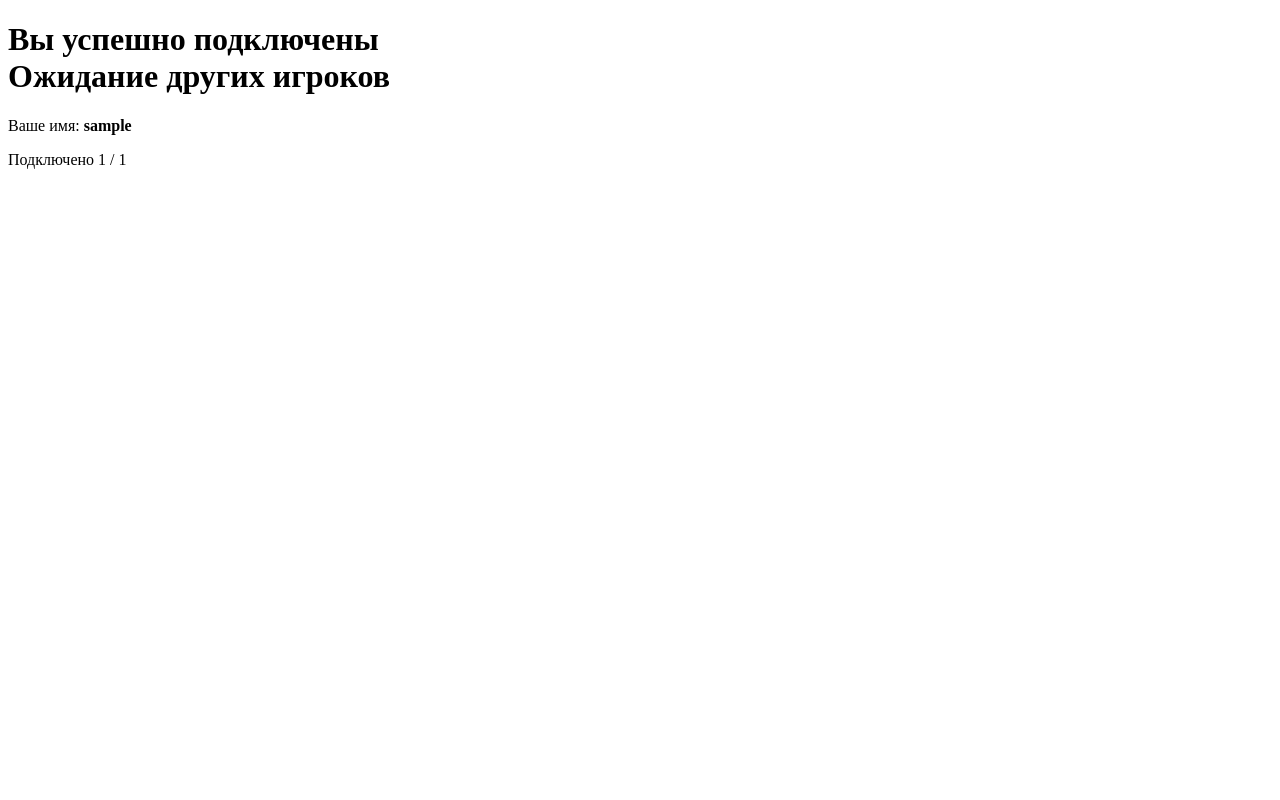
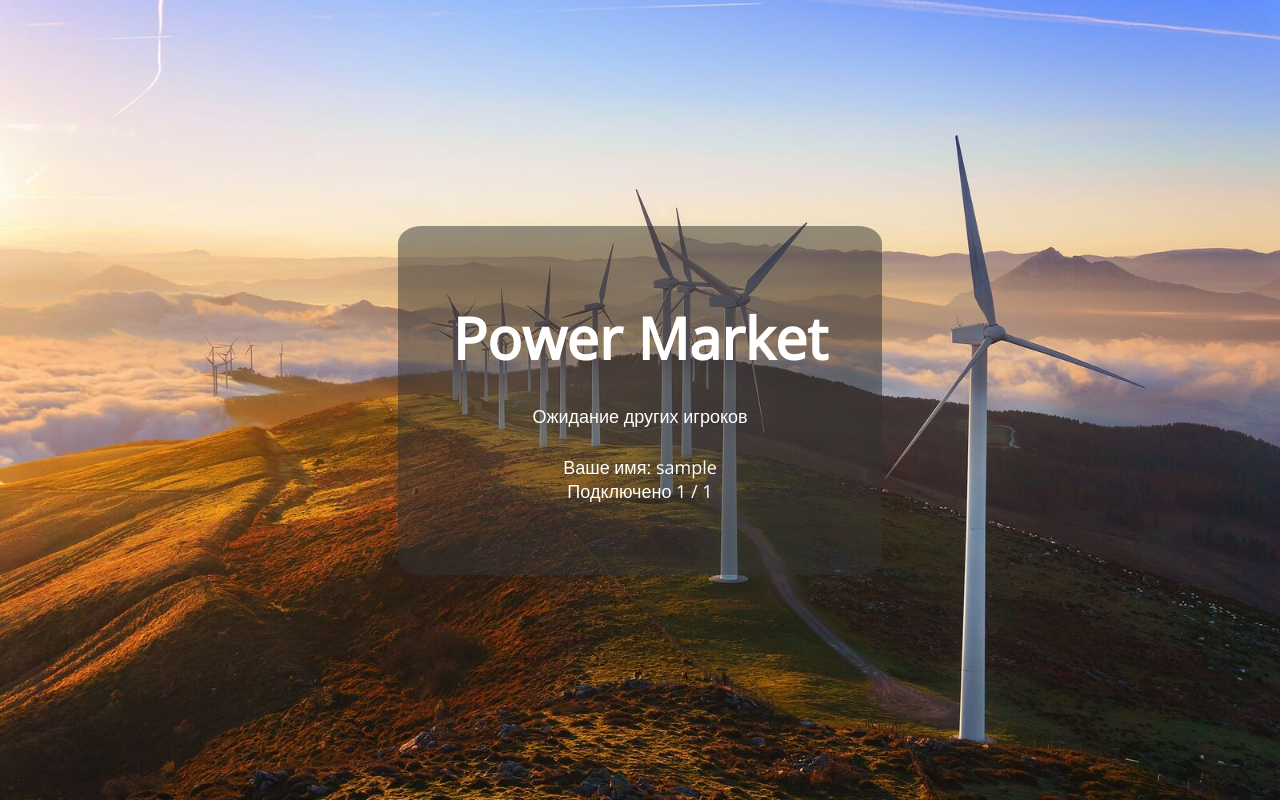
Before and after one commit to Zeryoshka/first_course-work, a Flask app: template app/templates/user-waiting_template.html in a window 1280 px wide. Run offline with Flask 2, Linux system fonts and the light colour scheme; the template is opened without the code that fills it: most values are stand-ins (such as "Sample title", 1, 10 or a date in 2020); some libraries are stand-ins or nearby versions.

Commit message:
Встраивание нового шаблона

```diff
--- /dev/null
+++ b/app/static/user-waiting/waiting-for-player_style.css
@@ -0,0 +1,58 @@
+* {
+    margin: 0;
+    padding: 0;
+}
+
+html {
+    font-family: 'Open Sans', sans-serif;
+    font-size: 18px;
+}
+
+body {
+    width: 100%;
+    height: 100vh;
+    background-image: url('img/background.jpeg');
+    background-position: center;
+    background-repeat: no-repeat;
+    background-size: cover;
+    display: flex;
+}
+
+.main-container {
+    background-color: rgba(50, 50, 50, 0.5);
+    margin: auto;
+    display: flex;
+    flex-direction: column;
+    align-items: center;
+    border-radius: 5%;
+    padding: 4rem 3rem;
+    color: white;
+}
+
+.main-container__header {
+    margin-bottom: 0rem;
+    font-size: 3.2rem;
+}
+
+.main-container__status-block {
+    margin: 1.5rem 0;
+}
+
+.status-block {
+    display: flex;
+}
+
+.status-block__message {
+    animation: blink1 2.2s linear infinite;
+}
+
+.status-block__count-down-block {
+    font-size: 1.5rem;
+}
+
+
+@keyframes blink1 {
+    0% { color: rgba(255, 255, 255, 1); }
+    50% { color: rgba(255, 255, 255, 0); }
+    100% { color: rgba(255, 255, 255, 1); }
+}
--- a/app/templates/user-waiting_template.html
+++ b/app/templates/user-waiting_template.html
@@ -3,17 +3,26 @@
 <head>
     <meta charset="UTF-8">
     <meta name="viewport" content="width=device-width, initial-scale=1.0">
-    <title>Ожидание игроков</title>
+    <link rel="preconnect" href="https://fonts.gstatic.com">
+    <link href="https://fonts.googleapis.com/css2?family=Open+Sans:wght@300&display=swap" rel="stylesheet">
+    <link rel="stylesheet" href="{{url_for('static', filename='user-waiting/waiting-for-player_style.css')}}">
+
     <script src="https://ajax.googleapis.com/ajax/libs/jquery/3.1.1/jquery.min.js"></script>
     <script src="{{url_for('static', filename='javascript/waiting_template.js')}}"></script>
+
+    <title>Power Market</title>
 </head>
 <body>
-    <h1>Вы успешно подключены <br><span id = 'header_text'>Ожидание других игроков</span></h1>
-    <p>Ваше имя: <b>{{user_name}}</b></p>
-    <p>Подключено <span id = 'current_players_count'>{{current_players_count}}</span> / <span id = 'need_players_count'>{{need_players_count}}</span></p>
-
-    <div id = 'count_down_block' style = 'display: none; font-size: 3em;'>
-        Игра начнется через <span id = 'count_down'>10</span>
+    <div class="main-container">
+        <h1 class="main-container__header">Power Market</h1>
+        <div class='main-container__status-block status-block'>
+            <p class="status-block__message">Ожидание других игроков</p>
+        </div>
+        <p class='main-container__name-block'>Ваше имя: {{user_name}}</p>
+        <p class='main-container__count-active-players'>
+            Подключено <span id = 'current_players_count'>{{current_players_count}}</span>
+            /<span id = 'need_players_count'> {{need_players_count}}</span>
+        </p>
     </div>
 </body>
 </html>
```
Also changed, not shown: app/static/user-waiting/img/background.jpeg (added).
